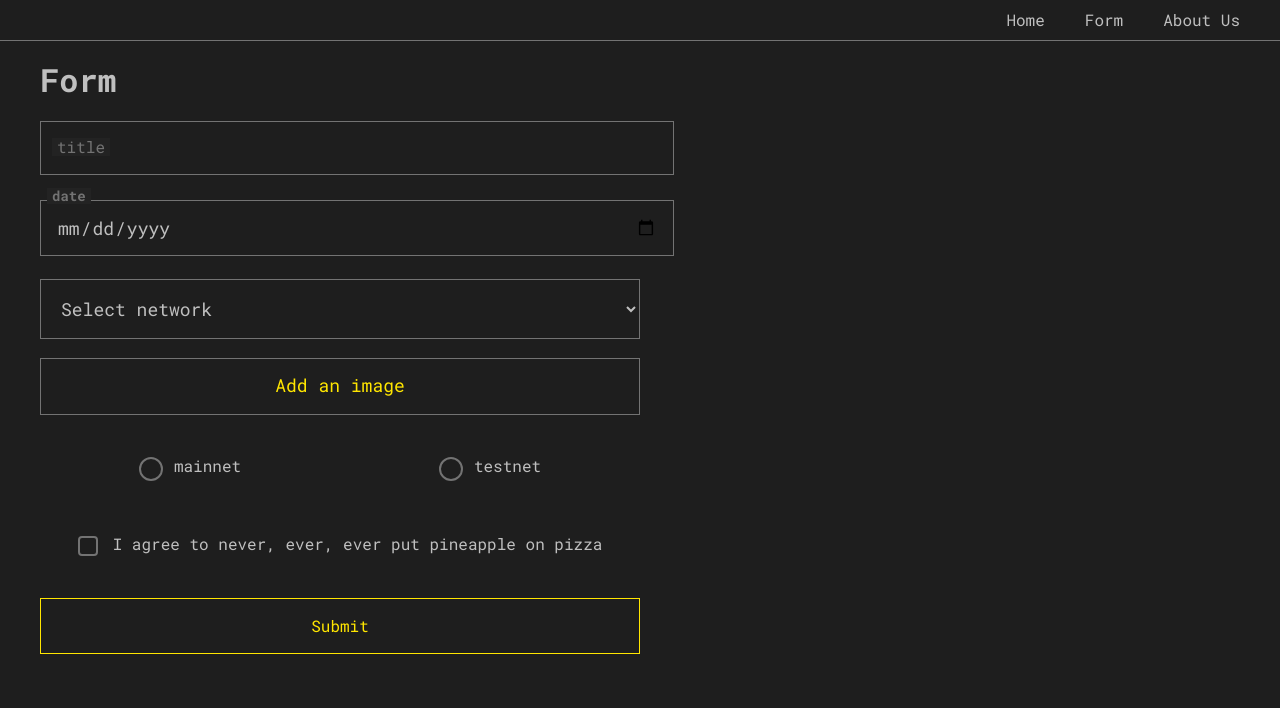
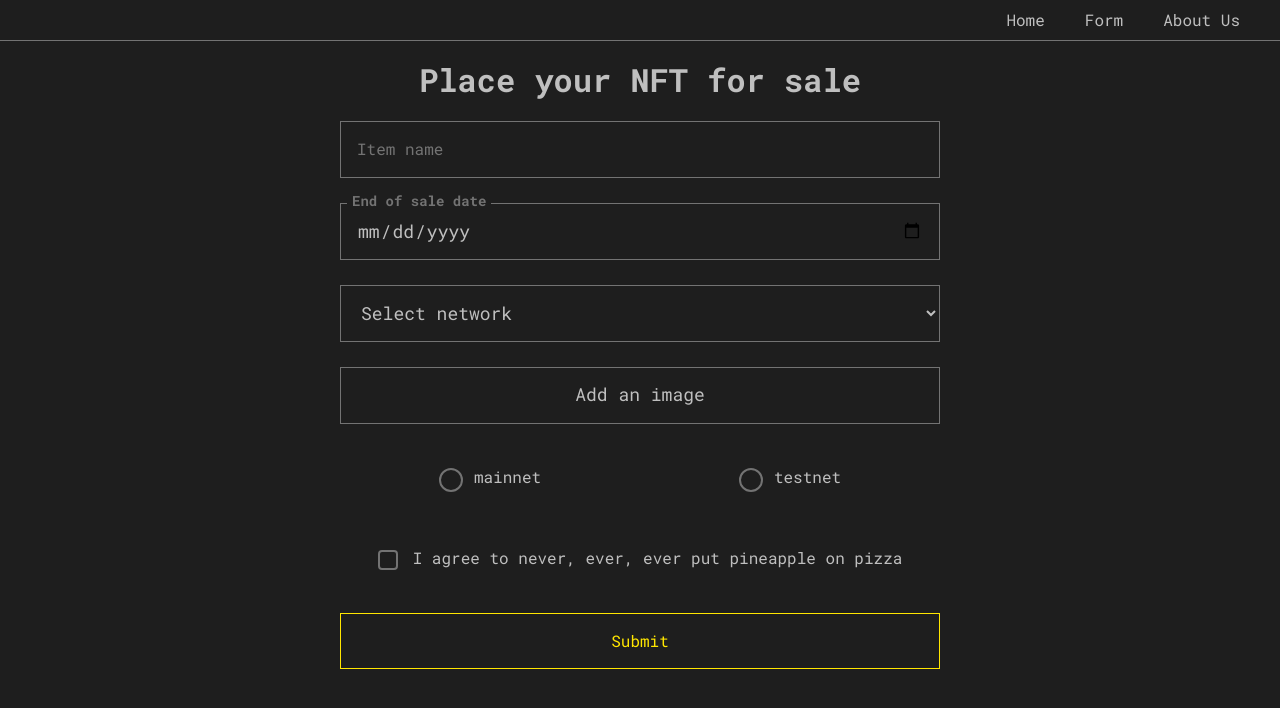
Before and after one commit to Ilichhh/rs-react, a React (Vite) app: page /form in a window 1280 px wide. Shown: the top 708 px of the page. Built offline with nearby package versions, Linux system fonts and the light colour scheme.

Commit message:
feat: inprove form and card styles

```diff
--- a/src/components/AddImageButton/AddImageButton.scss
+++ b/src/components/AddImageButton/AddImageButton.scss
@@ -9,9 +9,13 @@
   width: 100%;
   height: 57px;
 
-  color: $accent-color;
+  color: $main-color;
   background-color: $bg-color;
   border: 1px solid $secondary-color;
+
+  &:hover {
+    background-color: $secondary-color;
+  }
 
   &_hidden {
     display: none;
--- a/src/components/Form/Form.tsx
+++ b/src/components/Form/Form.tsx
@@ -59,8 +59,8 @@ class Form extends React.Component<FormProps, ProductData> {
   render() {
     return (
       <form className="form" onSubmit={this.handleSubmit}>
-        <FormInput type="text" label="title" id="title" inputRef={this.titleInputRef} />
-        <FormInput type="date" label="date" id="date" inputRef={this.dateInputRef} />
+        <FormInput type="text" label="Item name" id="title" inputRef={this.titleInputRef} />
+        <FormInput type="date" label="End of sale date" id="date" inputRef={this.dateInputRef} />
         <DropdownInput id="network" options={networks} inputRef={this.selectNetworkRef} />
         <AddImageButton inputRef={this.imageInputRef} />
         <RadioInput id="mainnet" options={mainnetSelector} inputRefs={this.mainnetRef} />
--- a/src/components/FormInput/FormInput.scss
+++ b/src/components/FormInput/FormInput.scss
@@ -5,7 +5,9 @@
   top: 0;
   left: 0;
 
+  box-sizing: border-box;
   width: 100%;
+  height: 57px;
   padding: 16px;
 
   font-size: 18px;
@@ -41,7 +43,7 @@
 
   &__label {
     position: absolute;
-    top: 17px;
+    top: 19px;
     left: 12px;
     z-index: 0;
 
@@ -50,14 +52,14 @@
     padding: 0 5px;
 
     color: $secondary-color;
-    background-color: $bg-light-color;
+    background-color: $bg-color;
 
     transition: .2s all;
   }
 
   &:not(:placeholder-shown)+.form-input__label {
     left: 7px;
-    top: -12px;
+    top: -10px;
     z-index: 10;
 
     font-size: 14px;
@@ -70,7 +72,7 @@
     display: flex;
     justify-content: space-around;
     align-items: center;
-    height: 54px;
+    height: 57px;
 
     &:hover,
     &:focus {
--- a/src/components/ProductCard/ProductCard.scss
+++ b/src/components/ProductCard/ProductCard.scss
@@ -21,12 +21,18 @@
     padding: 15px;
   }
 
+  &__title {
+    font-size: 18px;
+  }
+
   &__price {
     font-size: 24px;
   }
 
   &__last-sale,
-  &__owner {
+  &__owner,
+  &__date,
+  &__network {
     color: $secondary-color;
   }
 
--- a/src/components/ProductCard/ProductCard.tsx
+++ b/src/components/ProductCard/ProductCard.tsx
@@ -8,14 +8,15 @@ interface ProductDataProps {
 
 class ProductCard extends React.Component<ProductDataProps> {
   render = () => {
-    const { title, imageSrc, date, network } = this.props.data;
+    const { title, imageSrc, date, network, mainnet } = this.props.data;
     return (
       <div className="card" data-testid="card">
         <img src={imageSrc} alt="Card preview" className="card__image" width="256" height="256" />
         <div className="card__description">
-          <div className="card__number">{title}</div>
-          <div className="card__price">{date}</div>
-          <div className="card__network">{network}</div>
+          <div className="card__title">{title}</div>
+          <div className="card__price">ETH</div>
+          <div className="card__network">{`${network} (${mainnet})`}</div>
+          <div className="card__date">Sale ends: {date}</div>
         </div>
       </div>
     );
--- a/src/components/RadioInput/RadioInput.scss
+++ b/src/components/RadioInput/RadioInput.scss
@@ -36,21 +36,6 @@
     background-color: $bg-color;
     border: 2px solid $secondary-color;
     border-radius: 50%;
-
-    &:after {
-      position: absolute;
-      top: 3px;
-      left: 3px;
-
-      display: none;
-      width: 14px;
-      height: 14px;
-
-      border-radius: 50%;
-      background-color: $secondary-color;
-
-      content: "";
-    }
   }
 
   &__radio input:checked ~ .form-input__radio-checkmark {
--- a/src/pages/FormPage/FormPage.scss
+++ b/src/pages/FormPage/FormPage.scss
@@ -1 +1,7 @@
 @import '../../styles/variables';
+
+.form-wrapper {
+  display: flex;
+  flex-direction: column;
+  align-items: center;
+}
--- a/src/pages/FormPage/FormPage.tsx
+++ b/src/pages/FormPage/FormPage.tsx
@@ -4,8 +4,8 @@ import ProductCard from '../../components/ProductCard/ProductCard';
 import { ProductData, Products } from 'types';
 import './FormPage.scss';
 
-class FormPage extends React.Component<never, Products> {
-  constructor(props: never) {
+class FormPage extends React.Component<object, Products> {
+  constructor(props: object) {
     super(props);
     this.state = {
       products: [],
@@ -21,8 +21,10 @@ class FormPage extends React.Component<never, Products> {
   render() {
     return (
       <>
-        <h1>Form</h1>
-        <Form onAddProduct={this.handleAddProduct} />
+        <div className="form-wrapper">
+          <h1>Place your NFT for sale</h1>
+          <Form onAddProduct={this.handleAddProduct} />
+        </div>
         <div className="cards-wrapper">
           {this.state.products.map((item, index) => (
             <ProductCard key={index} data={item} />
--- a/src/pages/Home/Home.scss
+++ b/src/pages/Home/Home.scss
@@ -2,8 +2,8 @@
 
 .cards-wrapper {
   display: flex;
-  justify-content: space-between;
   flex-wrap: wrap;
-  gap: 40px;
+  gap: 58px;
   padding-top: 40px;
+  padding-bottom: 40px;
 }
```
